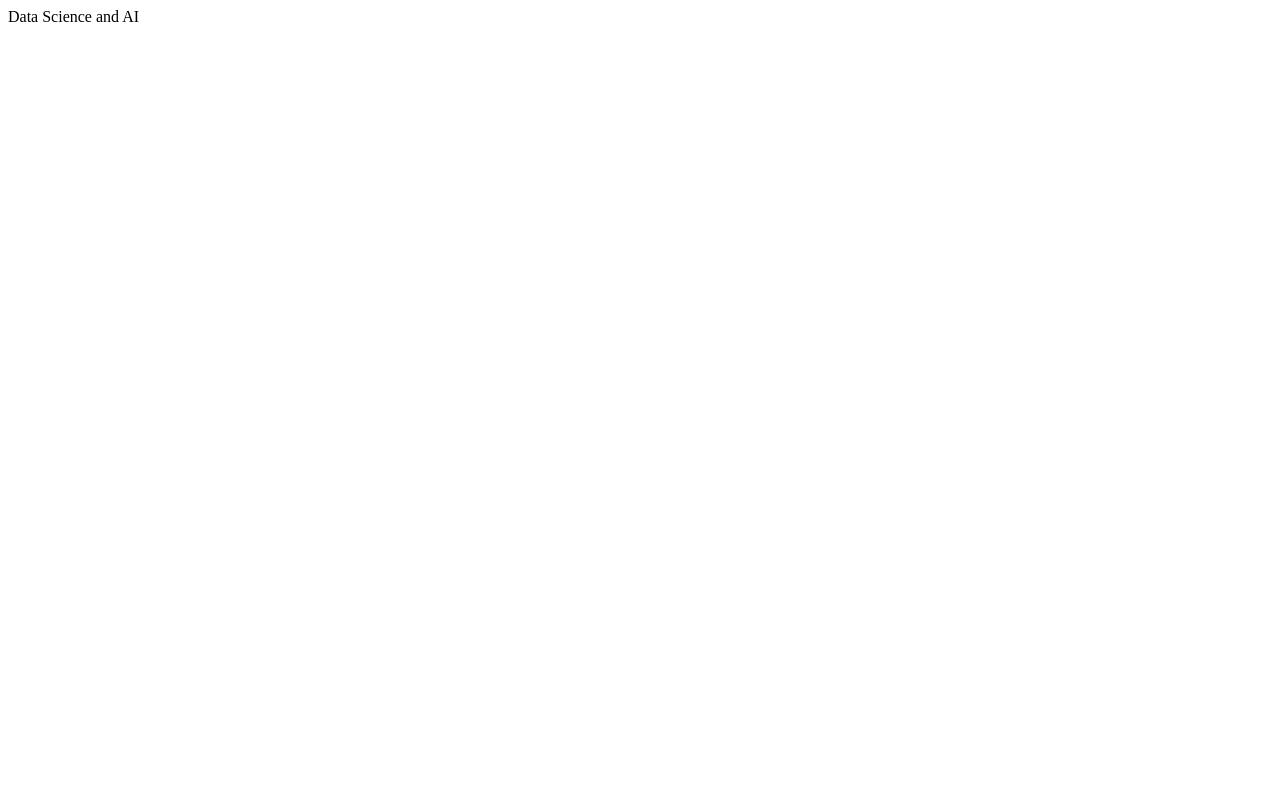
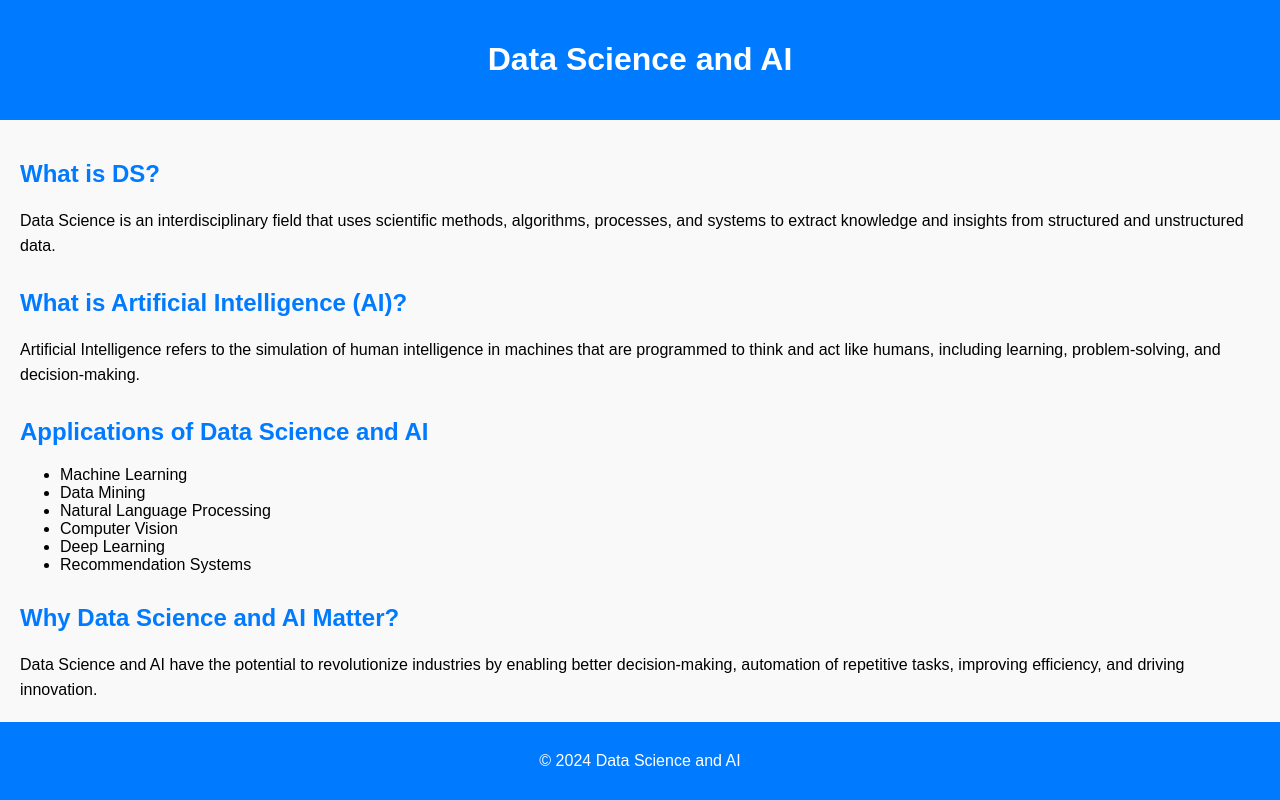
Before and after one commit to jackhammer11/myproject, a plain HTML site: page index.html in a window 1280 px wide. Drawn offline with Linux system fonts and the light colour scheme.

Commit message:
undo changes

```diff
--- a/index.html
+++ b/index.html
@@ -1,6 +1,81 @@
 <!DOCTYPE html>
 <html lang="en">
 <head>
-Data Science and AI
+    <meta charset="UTF-8">
+    <meta name="viewport" content="width=device-width, initial-scale=1.0">
+    <title>Data Science and AI</title>
+    <style>
+        body {
+            font-family: Arial, sans-serif;
+            background-color: #f9f9f9;
+            margin: 0;
+            padding: 0;
+        }
+        header {
+            background-color: #007bff;
+            color: #fff;
+            padding: 20px;
+            text-align: center;
+        }
+        main {
+            padding: 20px;
+        }
+        section {
+            margin-bottom: 30px;
+        }
+        h2 {
+            color: #007bff;
+        }
+        p {
+            line-height: 1.6;
+        }
+        footer {
+            background-color: #007bff;
+            color: #fff;
+            text-align: center;
+            padding: 10px 0;
+            position: fixed;
+            bottom: 0;
+            width: 100%;
+        }
+    </style>
+</head>
+<body>
+    <header>
+        <h1>Data Science and AI</h1>
+    </header>
+
+    <main>
+        <section>
+            <h2>What is DS?</h2>
+            <p>Data Science is an interdisciplinary field that uses scientific methods, algorithms, processes, and systems to extract knowledge and insights from structured and unstructured data.</p>
+        </section>
+
+        <section>
+            <h2>What is Artificial Intelligence (AI)?</h2>
+            <p>Artificial Intelligence refers to the simulation of human intelligence in machines that are programmed to think and act like humans, including learning, problem-solving, and decision-making.</p>
+        </section>
+
+        <section>
+            <h2>Applications of Data Science and AI</h2>
+            <ul>
+                <li>Machine Learning</li>
+                <li>Data Mining</li>
+                <li>Natural Language Processing</li>
+                <li>Computer Vision</li>
+                <li>Deep Learning</li>
+                <li>Recommendation Systems</li>
+            </ul>
+        </section>
+
+        <section>
+            <h2>Why Data Science and AI Matter?</h2>
+            <p>Data Science and AI have the potential to revolutionize industries by enabling better decision-making, automation of repetitive tasks, improving efficiency, and driving innovation.</p>
+        </section>
+    </main>
+
+    <footer>
+        <p>&copy; 2024 Data Science and AI</p>
+    </footer>
 </body>
 </html>
```
